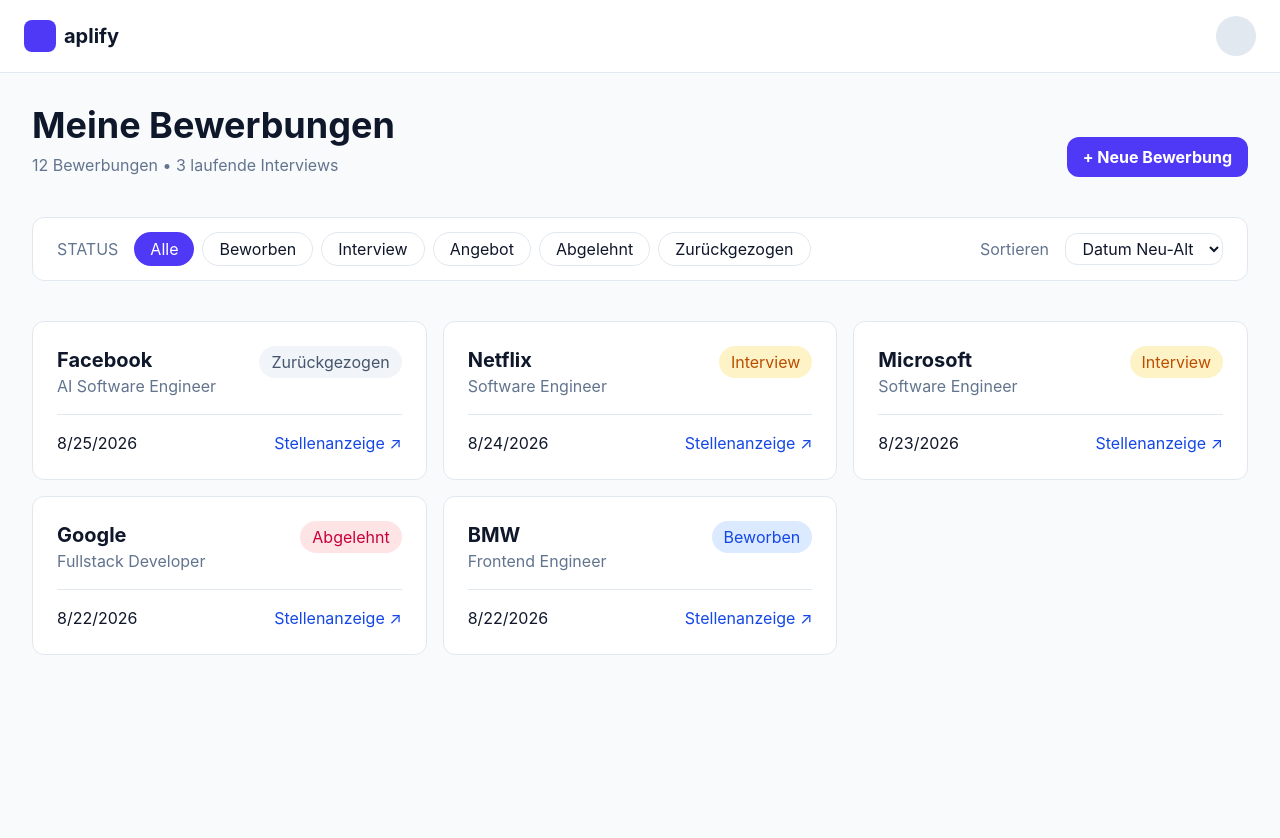
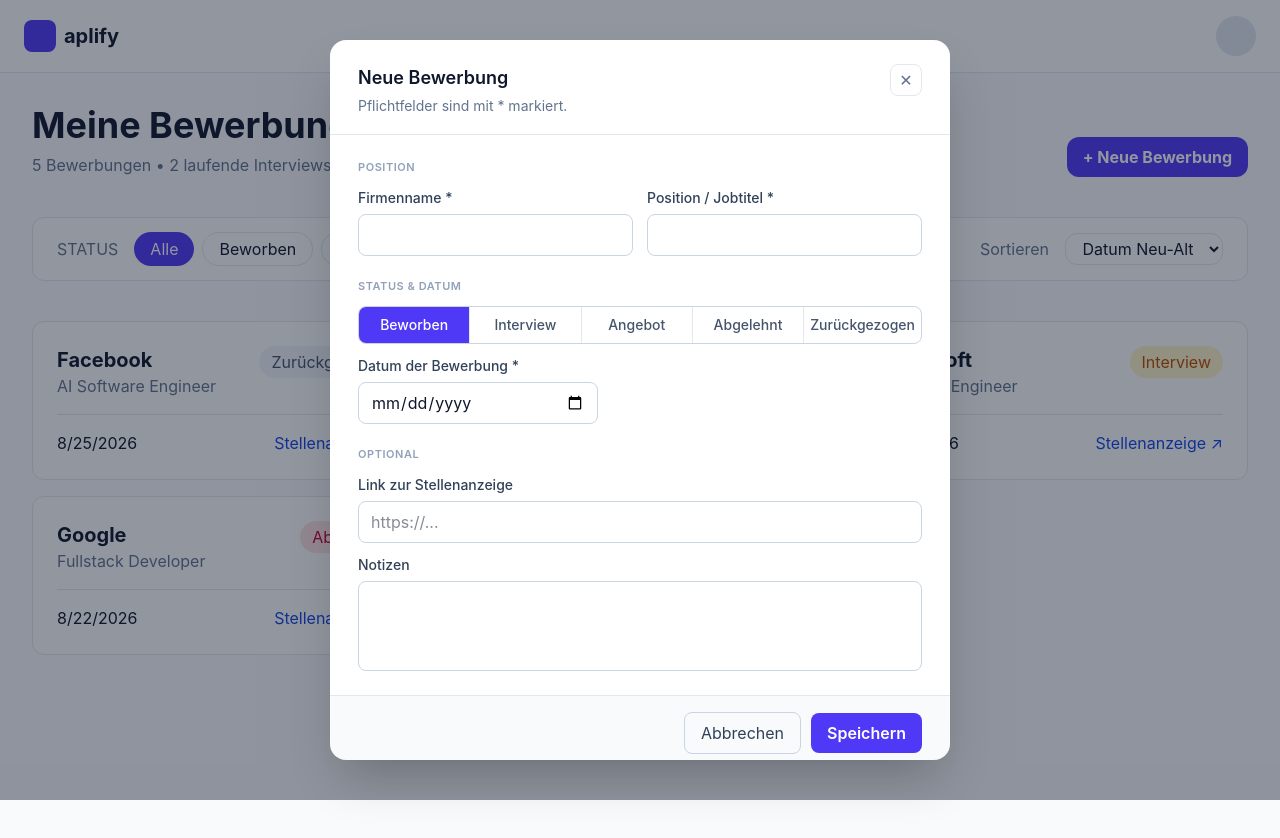
Before and after one commit to lucasxgraf/aplify, a React (Vite) app: page / in a window 1280 px wide. Both pictures are taken after a click on the button "+ Neue Bewerbung". Shown: the top 838 px of the page. Built offline with nearby package versions, Linux system fonts and the light colour scheme.

Commit message:
feat: implement application creation modal and integrate into dashboard

```diff
--- a/src/components/application_dashboard.tsx
+++ b/src/components/application_dashboard.tsx
@@ -1,9 +1,13 @@
 import { useState } from 'react';
 import { Statusbar } from './statusbar'
 import { ApplicationCard } from './application_card'
+import { ApplicationModal } from './application_modal'
 import type { Application } from '../types'
 
-const applications: Application[] = [
+export const ApplicationDashboard = () => {
+    const [activeStatus, setActiveStatus] = useState<string>("Alle");
+    const [activeSort, setActiveSort] = useState<string>("Datum Neu-Alt");
+    const [applications, setApplications] = useState<Application[]>([
         {
             id:1,
             company:'Google',
@@ -44,11 +48,8 @@
             appliedDate:new Date(Date.now() - 1000 * 60 * 60 * 24 * 3),
             jobPostingUrl: 'https://bmw.com'
         },
-]
-
-export const ApplicationDashboard = () => {
-    const [activeStatus, setActiveStatus] = useState<string>("Alle");
-    const [activeSort, setActiveSort] = useState<string>("Datum Neu-Alt");
+    ])
+    const [isModalOpen, setIsModalOpen] = useState<boolean>(false);
 
     const visibleApplications = applications.filter(
         (app) => activeStatus === "Alle" || app.status === activeStatus
@@ -78,12 +79,13 @@
             <div className="flex items-end justify-between">
                 <div className="flex flex-col gap-2">
                     <h1 className="text-4xl font-bold text-slate-900">Meine Bewerbungen</h1>
-                    <p className="text-slate-500">12 Bewerbungen • 3 laufende Interviews</p>
+                    <p className="text-slate-500">{applications.length} Bewerbungen • {applications.filter((app) => app.status === "Interview").length} laufende Interviews</p>
                 </div>
-                <button className='text-white font-bold bg-indigo-600 py-2 px-4 rounded-xl cursor-pointer'>
+                <button className='text-white font-bold bg-indigo-600 py-2 px-4 rounded-xl cursor-pointer' onClick={() => setIsModalOpen(true)}>
                     + Neue Bewerbung
                 </button>
             </div>
+            <ApplicationModal isModalOpen={isModalOpen} onClose={() => setIsModalOpen(false)}/>
             <Statusbar activeStatus={activeStatus} onStatusChange={setActiveStatus} activeSort={activeSort} onSortChange={setActiveSort}/>
             <div className='grid grid-cols-3  gap-4'>
                 {visivbleSortedApplications.map((application) => (
--- /dev/null
+++ b/src/components/application_modal.tsx
@@ -0,0 +1,113 @@
+import type { ModalProps, Application } from '../types'
+import { useState } from 'react'
+
+export const ApplicationModal = ({ isModalOpen, onClose }: ModalProps) => {
+    const [formData, setFormData] = useState<Omit<Application, "id">>({
+        company:"",
+        position:"",
+        status:"Beworben",
+        appliedDate: new Date(),
+        jobPostingUrl:"",
+        notes:""
+    })
+
+  return (
+    <div>
+      {isModalOpen &&
+        <div className="flex items-center justify-center fixed top-0 left-0 w-full h-full z-50 bg-slate-900/45">
+            <div className="bg-white rounded-2xl shadow-2xl w-full max-w-[620px] max-h-[90vh] overflow-y-auto">
+                <div className="flex items-start justify-between gap-4 px-7 pt-6 pb-[18px] border-b border-slate-200">
+                    <div className="flex flex-col gap-1">
+                        <h1 className="text-slate-900 text-lg font-semibold">Neue Bewerbung</h1>
+                        <span className="text-slate-500 text-sm">Pflichtfelder sind mit * markiert.</span>
+                    </div>
+                    <button
+                        onClick={() => onClose()}
+                        className="w-8 h-8 flex items-center justify-center border border-slate-200 rounded-lg text-slate-500 cursor-pointer hover:bg-slate-100"
+                    >
+                        ✕
+                    </button>
+                </div>
+
+                <form className="flex flex-col">
+                    <div className="flex flex-col gap-[22px] px-7 py-6">
+                        <div className="flex flex-col gap-3">
+                            <span className="text-slate-400 text-[11px] font-semibold uppercase tracking-wider">Position</span>
+                            <div className="grid grid-cols-2 gap-3.5">
+                                <div className="flex flex-col gap-1.5">
+                                    <label className="text-slate-700 text-sm font-medium">Firmenname *</label>
+                                    <input
+                                        type="text"
+                                        className="border border-slate-300 rounded-lg px-3 py-2 text-slate-900"
+                                    />
+                                </div>
+                                <div className="flex flex-col gap-1.5">
+                                    <label className="text-slate-700 text-sm font-medium">Position / Jobtitel *</label>
+                                    <input
+                                        type="text"
+                                        className="border border-slate-300 rounded-lg px-3 py-2 text-slate-900"
+                                    />
+                                </div>
+                            </div>
+                        </div>
+
+                        <div className="flex flex-col gap-3">
+                            <span className="text-slate-400 text-[11px] font-semibold uppercase tracking-wider">Status &amp; Datum</span>
+                            <div className="flex border border-slate-300 rounded-lg overflow-hidden">
+                                <div className="flex-1 text-center py-2 px-1.5 text-sm font-medium bg-indigo-600 text-white cursor-pointer">Beworben</div>
+                                <div className="flex-1 text-center py-2 px-1.5 text-sm font-medium text-slate-600 border-l border-slate-200 cursor-pointer">Interview</div>
+                                <div className="flex-1 text-center py-2 px-1.5 text-sm font-medium text-slate-600 border-l border-slate-200 cursor-pointer">Angebot</div>
+                                <div className="flex-1 text-center py-2 px-1.5 text-sm font-medium text-slate-600 border-l border-slate-200 cursor-pointer">Abgelehnt</div>
+                                <div className="flex-1 text-center py-2 px-1.5 text-sm font-medium text-slate-600 border-l border-slate-200 cursor-pointer">Zurückgezogen</div>
+                            </div>
+                            <div className="flex flex-col gap-1.5 max-w-[240px]">
+                                <label className="text-slate-700 text-sm font-medium">Datum der Bewerbung *</label>
+                                <input
+                                    type="date"
+                                    className="border border-slate-300 rounded-lg px-3 py-2 text-slate-900 cursor-pointer"
+                                />
+                            </div>
+                        </div>
+
+                        <div className="flex flex-col gap-3">
+                            <span className="text-slate-400 text-[11px] font-semibold uppercase tracking-wider">Optional</span>
+                            <div className="flex flex-col gap-1.5">
+                                <label className="text-slate-700 text-sm font-medium">Link zur Stellenanzeige</label>
+                                <input
+                                    type="url"
+                                    placeholder="https://..."
+                                    className="border border-slate-300 rounded-lg px-3 py-2 text-slate-900"
+                                />
+                            </div>
+                            <div className="flex flex-col gap-1.5">
+                                <label className="text-slate-700 text-sm font-medium">Notizen</label>
+                                <textarea
+                                    rows={3}
+                                    className="border border-slate-300 rounded-lg px-3 py-2 text-slate-900 resize-none min-h-[76px]"
+                                />
+                            </div>
+                        </div>
+                    </div>
+
+                    <div className="flex items-center justify-end gap-2.5 px-7 py-4 border-t border-slate-200 bg-slate-50 rounded-b-2xl">
+                        <button
+                            type="button"
+                            onClick={() => onClose()}
+                            className="text-slate-700 px-4 py-2 rounded-lg border border-slate-300 cursor-pointer hover:bg-slate-100"
+                        >
+                            Abbrechen
+                        </button>
+                        <button
+                            type="submit"
+                            className="text-white font-semibold bg-indigo-600 px-4 py-2 rounded-lg cursor-pointer hover:bg-indigo-700"
+                        >
+                            Speichern
+                        </button>
+                    </div>
+                </form>
+            </div>
+        </div>
+      }
+    </div>
+  );
+}
--- a/src/types.ts
+++ b/src/types.ts
@@ -27,3 +27,8 @@
 }
 
 export type Status = "Beworben" | "Interview" | "Angebot" | "Abgelehnt" | "Zurückgezogen";
+
+export type ModalProps = {
+  isModalOpen: boolean;
+  onClose: () => void;
+}
```
Lines whose indentation alone changed are shown as unchanged.
